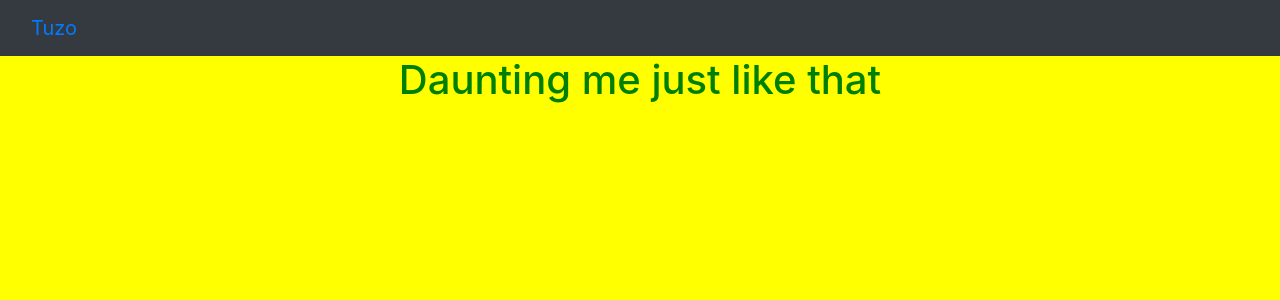
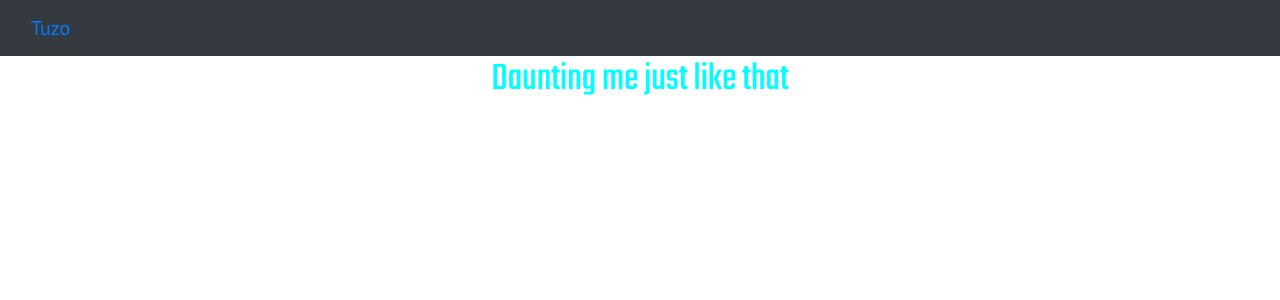
Before and after one commit to saudahabib/awards, a Django app: page / in a window 1280 px wide. Shown: the top 300 px of the page. Run offline with Django 3.2, Linux system fonts and the light colour scheme; some libraries are stand-ins or nearby versions.

Commit message:
added font families to site outlook

```diff
--- a/awards/templates/base.html
+++ b/awards/templates/base.html
@@ -14,6 +14,7 @@
   {% block styles %}
   {% bootstrap_css %}
    <link rel="stylesheet" href="{% static 'css/styles.css' %}">
+   <link href="https://fonts.googleapis.com/css?family=PT+Sans|Teko&display=swap" rel="stylesheet">
   {% endblock %}
 
 </head>
--- a/static/css/styles.css
+++ b/static/css/styles.css
@@ -1,7 +1,8 @@
-body{
-  background-color: yellow;
+h1, h2, h3, h4, h5, h6{
+  color: 	#00FFFF;
+  font-family: 'Teko', sans-serif;
 }
 
-h1{
-  color: green;
+body{
+  font-family: 'PT Sans', sans-serif;
 }
```
